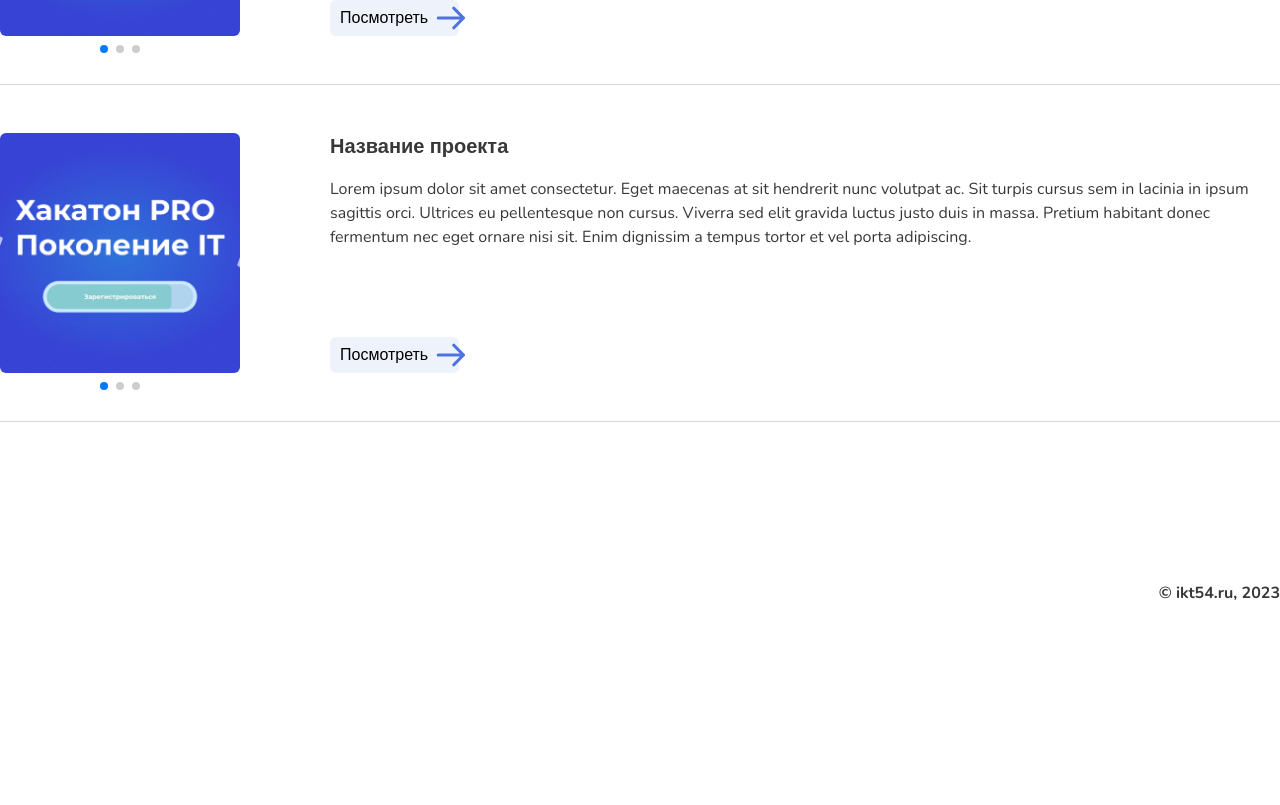
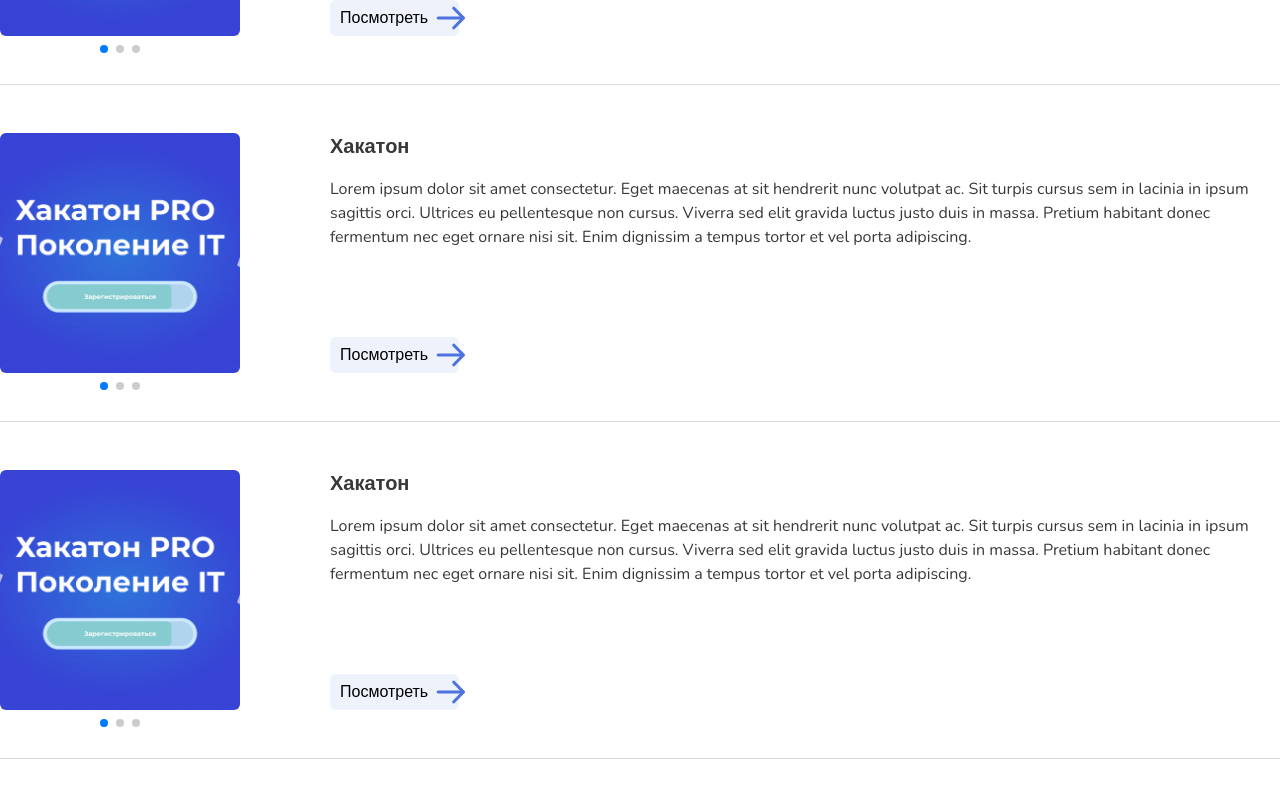
Before and after one commit to piybeep/portfolio-ikt54, a Next.js app: page / in a window 1280 px wide. Shown: the part 1414-2219 px from the top of the page. Before the commit the page ends 2078 px from the top, so only its background shows below. Built offline with nearby package versions, Linux system fonts and the light colour scheme.

Commit message:
map work el

```diff
--- a/src/app/components/Works/Works.jsx
+++ b/src/app/components/Works/Works.jsx
@@ -2,13 +2,49 @@ import React from 'react'
 //styles
 import s from './Works.module.scss'
 import WorksEl from './WorksEl/WorksEl'
+//img
+import doc from '@/public/img/slider/bg.png'
 
 const Works = () => {
+
+  let data = [
+    {
+      images: [doc,doc,doc],
+      id: 1,
+      title: 'Хакатон',
+      description: 'Lorem ipsum dolor sit amet consectetur. Eget maecenas at sit hendrerit nunc volutpat ac. Sit turpis cursus sem in lacinia in ipsum sagittis orci. Ultrices eu pellentesque non cursus. Viverra sed elit gravida luctus justo duis in massa. Pretium habitant donec fermentum nec eget ornare nisi sit. Enim dignissim a tempus tortor et vel porta adipiscing.'
+    },
+    {
+      images: [doc,doc,doc],
+      id: 2,
+      title: 'Хакатон',
+      description: 'Lorem ipsum dolor sit amet consectetur. Eget maecenas at sit hendrerit nunc volutpat ac. Sit turpis cursus sem in lacinia in ipsum sagittis orci. Ultrices eu pellentesque non cursus. Viverra sed elit gravida luctus justo duis in massa. Pretium habitant donec fermentum nec eget ornare nisi sit. Enim dignissim a tempus tortor et vel porta adipiscing.'
+    },
+    {
+      images: [doc,doc,doc],
+      id: 3,
+      title: 'Хакатон',
+      description: 'Lorem ipsum dolor sit amet consectetur. Eget maecenas at sit hendrerit nunc volutpat ac. Sit turpis cursus sem in lacinia in ipsum sagittis orci. Ultrices eu pellentesque non cursus. Viverra sed elit gravida luctus justo duis in massa. Pretium habitant donec fermentum nec eget ornare nisi sit. Enim dignissim a tempus tortor et vel porta adipiscing.'
+    },
+    {
+      images: [doc,doc,doc],
+      id: 4,
+      title: 'Хакатон',
+      description: 'Lorem ipsum dolor sit amet consectetur. Eget maecenas at sit hendrerit nunc volutpat ac. Sit turpis cursus sem in lacinia in ipsum sagittis orci. Ultrices eu pellentesque non cursus. Viverra sed elit gravida luctus justo duis in massa. Pretium habitant donec fermentum nec eget ornare nisi sit. Enim dignissim a tempus tortor et vel porta adipiscing.'
+    },
+    {
+      images: [doc,doc,doc],
+      id: 5,
+      title: 'Хакатон',
+      description: 'Lorem ipsum dolor sit amet consectetur. Eget maecenas at sit hendrerit nunc volutpat ac. Sit turpis cursus sem in lacinia in ipsum sagittis orci. Ultrices eu pellentesque non cursus. Viverra sed elit gravida luctus justo duis in massa. Pretium habitant donec fermentum nec eget ornare nisi sit. Enim dignissim a tempus tortor et vel porta adipiscing.'
+    },
+  ]
+
   return (
     <div className={s.cont}>
-      <WorksEl />
-      <WorksEl />
-      <WorksEl />
+      {
+        data.map(el => <WorksEl key={el.id} el={el} />)
+      }
     </div>
   )
 }
--- a/src/app/components/Works/WorksEl/WorksEl.jsx
+++ b/src/app/components/Works/WorksEl/WorksEl.jsx
@@ -7,7 +7,7 @@ import doc from '@/public/img/slider/bg.png'
 import s from './WorksEl.module.scss'
 import { Pagination } from 'swiper';
 
-const WorksEl = () => {
+const WorksEl = ({el}) => {
     return (
         <div className={s.cont}>
             <div className={s.slider}>
@@ -19,17 +19,17 @@ const WorksEl = () => {
                     pagination={{ clickable: true, horizontalClass: s.pagination }}
                     className={s.mod}
                 >
-                    <SwiperSlide><Image src={doc} alt='' /></SwiperSlide>
-                    <SwiperSlide><Image src={doc} alt='' /></SwiperSlide>
-                    <SwiperSlide><Image src={doc} alt='' /></SwiperSlide>
+                    {
+                        el.images.map((e, ind) => <SwiperSlide key={ind}>
+                            <Image src={e} alt='' />
+                        </SwiperSlide>)
+                    }
                 </Swiper>
             </div>
             <div className='flex flex-col justify-between'>
                 <div className={s.textCont}>
-                    <p className='font-semibold text-xl'>Название проекта</p>
-                    <p className='font-normal text-base'>
-                        Lorem ipsum dolor sit amet consectetur. Eget maecenas at sit hendrerit nunc volutpat ac. Sit turpis cursus sem in lacinia in ipsum sagittis orci. Ultrices eu pellentesque non cursus. Viverra sed elit gravida luctus justo duis in massa. Pretium habitant donec fermentum nec eget ornare nisi sit. Enim dignissim a tempus tortor et vel porta adipiscing.
-                    </p>
+                    <p className='font-semibold text-xl'>{el.title}</p>
+                    <p className='font-normal text-base'>{el.description}</p>
                 </div>
                 <div className={s.view}>
                     <p>Посмотреть</p>
```
